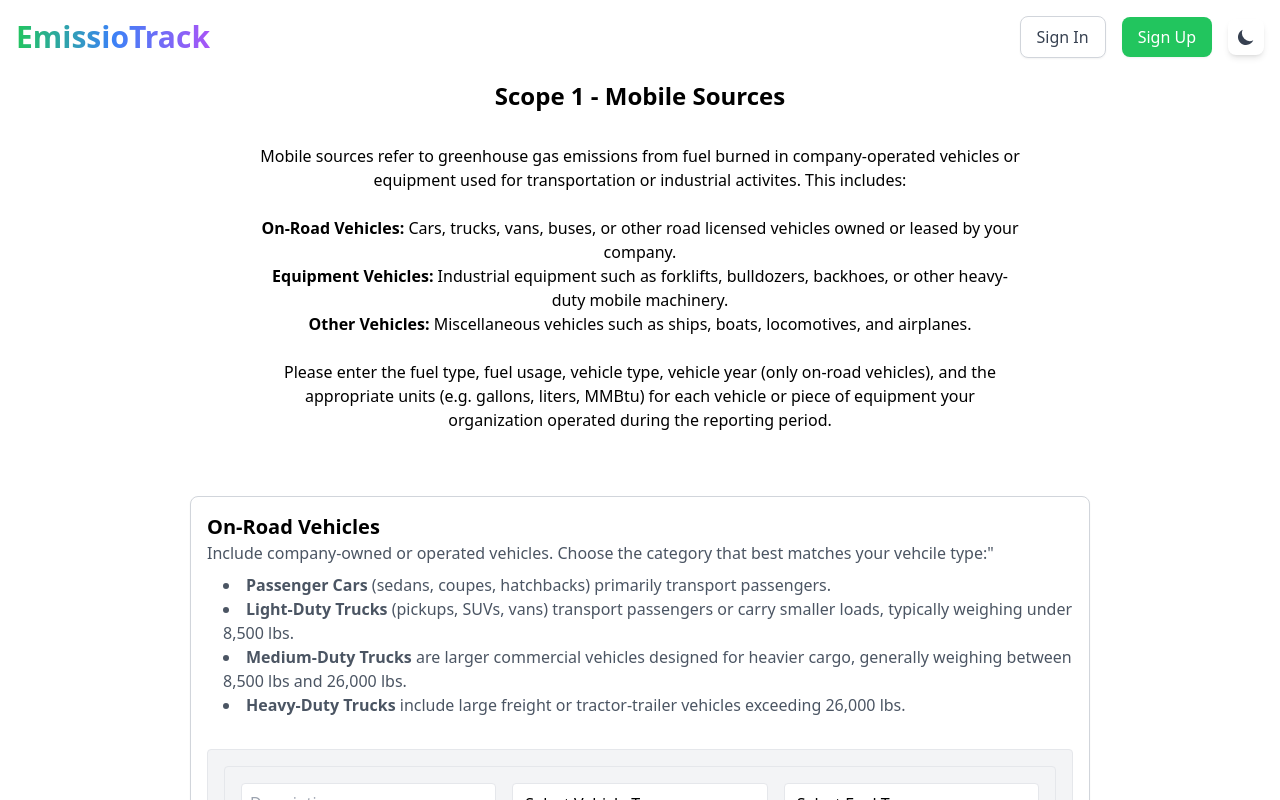
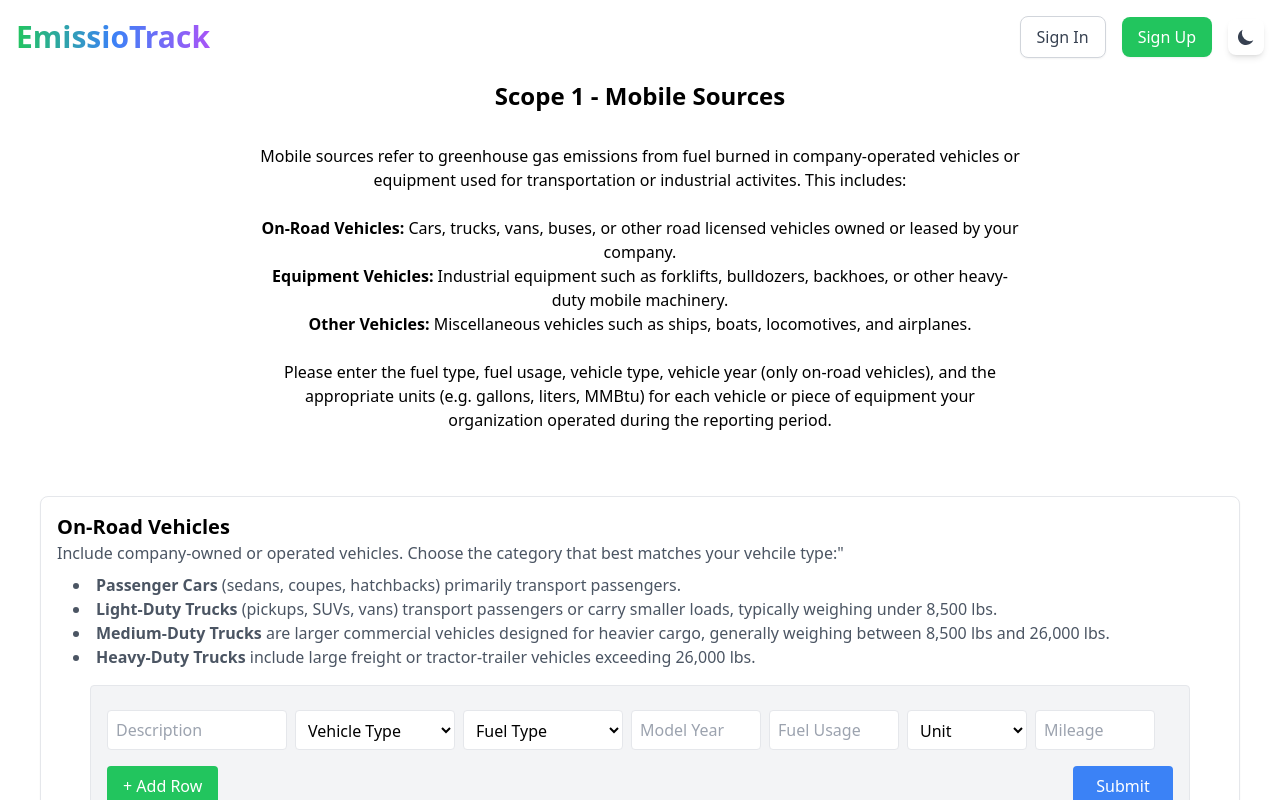
Before and after one commit to CarbonFootprintCalc/carbonFootPrintCalc, a React (Vite) app in the folder frontend/: page /mobile-sources in a window 1280 px wide. Shown: the top 800 px of the page. Built offline with nearby package versions, Linux system fonts and the light colour scheme.

Commit message:
fix the mobile page

```diff
--- a/frontend/src/components/MobileSourcesForm.tsx
+++ b/frontend/src/components/MobileSourcesForm.tsx
@@ -1,55 +1,50 @@
 import React, { useState } from "react";
 
-// Define the input type for mobile sources; vehicleYear can be a number or an empty string initially.
-interface MobileSourceInput {
-  description: string;
-  vehicleType: string;
-  fuelType: string;
-  vehicleYear: number | "";
-  fuelUsage: number | "";
-  unit: string;
-}
-
-interface AddSourceFormProps {
+interface MobileSourcesFormProps {
   onAdd: (
     sources: {
       description: string;
       vehicleType: string;
       fuelType: string;
-      vehicleYear: number;
+      modelYear: number;
       fuelUsage: number;
       unit: string;
+      mileage: number;
     }[]
-  ) => void | Promise<void>;
+  ) => void;
   vehicleOptions: string[];
   fuelOptions: string[];
   unitOptions: string[];
   disableYear?: boolean;
 }
 
-const MobileSourcesForm: React.FC<AddSourceFormProps> = ({
+const MobileSourcesForm: React.FC<MobileSourcesFormProps> = ({
   onAdd,
   vehicleOptions,
   fuelOptions,
   unitOptions,
   disableYear,
 }) => {
-  const [rows, setRows] = useState<MobileSourceInput[]>([
-    { description: "", vehicleType: "", fuelType: "", vehicleYear: "", fuelUsage: "", unit: "" },
+  const [rows, setRows] = useState([
+    {
+      description: "",
+      vehicleType: "",
+      fuelType: "",
+      modelYear: "",
+      fuelUsage: "",
+      unit: "",
+      mileage: "",
+    },
   ]);
 
-  // Generic change handler with explicit typing.
-  const handleInputChange = <T extends keyof MobileSourceInput>(
+  const handleChange = (
     index: number,
-    field: T,
-    value: MobileSourceInput[T]
+    field: keyof typeof rows[number],
+    value: string
   ) => {
     const updatedRows = [...rows];
-    if (field === "vehicleYear") {
-      // For vehicleYear, if the value is an empty string, keep it as "", else convert to number.
-      updatedRows[index][field] = (value === "" ? "" : Number(value)) as any;
-    } else if (field === "fuelUsage") {
-      updatedRows[index][field] = Number(value) as any;
+    if (["modelYear", "fuelUsage", "mileage"].includes(field)) {
+      updatedRows[index][field] = Number(value) || "";
     } else {
       updatedRows[index][field] = value;
     }
@@ -59,34 +54,53 @@
   const handleAddRow = () => {
     setRows((prev) => [
       ...prev,
-      { description: "", vehicleType: "", fuelType: "", vehicleYear: "", fuelUsage: "", unit: "" },
+      {
+        description: "",
+        vehicleType: "",
+        fuelType: "",
+        modelYear: "",
+        fuelUsage: "",
+        unit: "",
+        mileage: "",
+      },
     ]);
+  };
+
+  const handleRemoveRow = (index: number) => {
+    setRows(rows.filter((_, i) => i !== index));
   };
 
   const handleSubmit = (e: React.FormEvent) => {
     e.preventDefault();
 
-    // Validate each row's vehicleYear: must not be empty and within [1972, 2025].
     for (const row of rows) {
-      const yearNumber = row.vehicleYear === "" ? NaN : Number(row.vehicleYear);
-      if (isNaN(yearNumber) || yearNumber < 1972 || yearNumber > 2025) {
-        alert("Please enter a valid vehicle year between 1972 and 2025.");
+      const year = Number(row.modelYear);
+      if (!disableYear && (isNaN(year) || year < 1972 || year > 2025)) {
+        alert("Please enter a valid model year between 1972 and 2025.");
         return;
       }
     }
 
-    // Convert rows so that vehicleYear is guaranteed to be a number.
-    const validatedRows = rows.map(row => ({
-      ...row,
-      vehicleYear: Number(row.vehicleYear),
-      fuelUsage: Number(row.fuelUsage)
+    const validated = rows.map((r) => ({
+      ...r,
+      modelYear: Number(r.modelYear),
+      fuelUsage: Number(r.fuelUsage),
+      mileage: Number(r.mileage),
     }));
 
-    onAdd(validatedRows);
-    // Reset the form.
-    setRows([{ description: "", vehicleType: "", fuelType: "", vehicleYear: "", fuelUsage: "", unit: "" }]);
+    onAdd(validated);
+    setRows([
+      {
+        description: "",
+        vehicleType: "",
+        fuelType: "",
+        modelYear: "",
+        fuelUsage: "",
+        unit: "",
+        mileage: "",
+      },
+    ]);
   };
-
 
   return (
     <form
@@ -94,114 +108,86 @@
       className="mt-4 p-4 border rounded bg-gray-100 dark:bg-gray-800 w-[1100px] mx-auto"
     >
       {rows.map((row, index) => (
-
-        <div key={index} className="mb-4 border p-4 rounded">
-            <div className="grid grid-cols-3 gap-4">
-            {/* first row */}
-
-                {/* Description */}
-                <div className="col-span-1">
+        <div key={index} className="flex flex-wrap items-center gap-2 my-2">
           <input
             type="text"
+            placeholder="Description"
+            className="w-[180px] h-10 p-2 border rounded"
             value={row.description}
-                    onChange={(e) => handleInputChange(index, "description", e.target.value)}
-                    placeholder="Description"
-                    className="w-full h-10 p-2 border rounded placeholder-gray-400"
+            onChange={(e) => handleChange(index, "description", e.target.value)}
           />
-                </div>
 
-                {/* Vehicle Type */}
-                <div className="col-span-1">
           <select
             value={row.vehicleType}
-                    onChange={(e) => handleInputChange(index, "vehicleType", e.target.value)}
-                    className="w-full h-10 p-2 border rounded bg-white"
+            onChange={(e) => handleChange(index, "vehicleType", e.target.value)}
+            className="w-[160px] h-10 p-2 border rounded bg-white"
           >
-                    <option value="">Select Vehicle Type</option>
-                    {vehicleOptions.map((vehicle, i) => (
-                        <option key={i} value={vehicle}>
-                        {vehicle}
+            <option value="">Vehicle Type</option>
+            {vehicleOptions.map((v, i) => (
+              <option key={i} value={v}>
+                {v}
               </option>
             ))}
           </select>
-                </div>
 
-                {/* Fuel Type */}
-                <div className="col-span-1">
           <select
             value={row.fuelType}
-                    onChange={(e) => handleInputChange(index, "fuelType", e.target.value)}
-                    className="w-full h-10 p-2 border rounded bg-white"
+            onChange={(e) => handleChange(index, "fuelType", e.target.value)}
+            className="w-[160px] h-10 p-2 border rounded bg-white"
           >
-                    <option value="">Select Fuel Type</option>
-                    {fuelOptions.map((fuel, i) => (
-                        <option key={i} value={fuel}>
-                        {fuel}
+            <option value="">Fuel Type</option>
+            {fuelOptions.map((f, i) => (
+              <option key={i} value={f}>
+                {f}
               </option>
             ))}
           </select>
-                </div>
 
-            {/* second row */}
-                {/* Vehicle Year as a number input with placeholder */}
-                <div className="col-span-1">
           <input
             type="number"
             min="1972"
             max="2025"
-                    step="1"
-                    value={row.vehicleYear}
-                    onChange={(e) =>
-                        handleInputChange(
-                        index,
-                        "vehicleYear",
-                        e.target.value === "" ? "" : Number(e.target.value)
-                        )
-                    }
-                    placeholder="Year"
+            placeholder="Model Year"
             disabled={disableYear}
-                    className="w-full h-10 p-2 border rounded placeholder-gray-400"
+            className="w-[130px] h-10 p-2 border rounded"
+            value={row.modelYear}
+            onChange={(e) => handleChange(index, "modelYear", e.target.value)}
           />
-                </div>
 
-                {/* Fuel Usage */}
-                <div className="col-span-1">
           <input
             type="number"
-                    min="0"
-                    step="any"
+            placeholder="Fuel Usage"
+            className="w-[130px] h-10 p-2 border rounded"
             value={row.fuelUsage}
-                    onChange={(e) =>
-                        handleInputChange(index, "fuelUsage", e.target.value === "" ? 0 : Number(e.target.value))
-                    }
-                    placeholder="Fuel Usage"
-                    className="w-full h-10 p-2 border rounded placeholder-gray-400"
+            onChange={(e) => handleChange(index, "fuelUsage", e.target.value)}
           />
-                </div>
 
-                {/* Unit */}
-                <div className="col-span-1">
           <select
             value={row.unit}
-                    onChange={(e) => handleInputChange(index, "unit", e.target.value)}
-                    className="w-full h-10 p-2 border rounded bg-white"
+            onChange={(e) => handleChange(index, "unit", e.target.value)}
+            className="w-[120px] h-10 p-2 border rounded bg-white"
           >
-                    <option value="">Select Unit</option>
-                    {unitOptions.map((unit, i) => (
-                        <option key={i} value={unit}>
-                        {unit}
+            <option value="">Unit</option>
+            {unitOptions.map((u, i) => (
+              <option key={i} value={u}>
+                {u}
               </option>
             ))}
           </select>
-                </div>
-            </div>
 
-            {/* Remove Button */}
+          <input
+            type="number"
+            placeholder="Mileage"
+            className="w-[120px] h-10 p-2 border rounded"
+            value={row.mileage}
+            onChange={(e) => handleChange(index, "mileage", e.target.value)}
+          />
+
           {rows.length > 1 && (
             <button
               type="button"
-                onClick={() => setRows(rows.filter((_, idx) => idx !== index))}
-                className="w-[50px] h-10 bg-red-500 text-white rounded-lg hover:bg-red-600 transition-colors duration-200"
+              onClick={() => handleRemoveRow(index)}
+              className="w-[40px] h-10 bg-red-500 text-white rounded hover:bg-red-600"
             >
               ✕
             </button>
@@ -209,18 +195,17 @@
         </div>
       ))}
 
-      {/* Bottom Buttons */}
-      <div className="flex justify-between mt-2">
+      <div className="flex justify-between mt-4">
         <button
           type="button"
           onClick={handleAddRow}
-          className="px-4 py-2 bg-green-500 text-white rounded-lg hover:bg-green-600 transition-colors duration-200"
+          className="px-4 py-2 bg-green-500 text-white rounded hover:bg-green-600"
         >
           + Add Row
         </button>
         <button
           type="submit"
-          className="w-[100px] h-10 bg-blue-500 text-white rounded-lg hover:bg-blue-600 transition-colors duration-200 flex-shrink-0"
+          className="w-[100px] h-10 bg-blue-500 text-white rounded hover:bg-blue-600"
         >
           Submit
         </button>
--- a/frontend/src/components/MobileSourcesSelection.tsx
+++ b/frontend/src/components/MobileSourcesSelection.tsx
@@ -1,68 +1,69 @@
 import React, { useState } from "react";
-import AddSourceForm from "./MobileSourcesForm";
+import MobileSourcesForm from "./MobileSourcesForm";
 import axios from "axios";
 
-interface ScopeSectionProps {
+interface MobileSourcesSelectionProps {
   title: string;
   description: React.ReactNode;
 }
 
-// fuel project
-const mobileSourcesVehicleOptions: Record<string, string[]> = {
-  "Motor Vehicles": ["Passenger Cars", "Light-Duty Trucks", "Medium-Duty Trucks", "Heavy-Duty Trucks", "Buses", "Motorcycles"],
+interface MobileSource {
+  description: string;
+  vehicleType: string;
+  fuelType: string;
+  modelYear: number;
+  fuelUsage: number;
+  unit: string;
+  mileage: number;
+  emissions?: {
+    CO2: number;
+    CH4: number;
+    N2O: number;
+  };
+}
+
+const vehicleOptionsMap: Record<string, string[]> = {
+  "On-Road Vehicles": ["Gasoline Passenger Cars", "Gasoline Light-Duty Trucks", "Gasoline Medium-Duty Trucks", "Gasoline Heavy-Duty Trucks", "Buses", "Motorcycles"],
   "Equipment Vehicles": ["Agricultural Equipment", "Construction/Mining Equipment", "Lawn and Garden Equipment", "Airport Equipment", "Industrial/Commericial Equipment", "Logging Equipment", "Railroad Equipment", "Recreational Equipment"],
   "Other Vehicles": ["Ship/Boat", "Locomotive", "Aircraft"],
 };
 
-const mobileSourcesFuelOptions: Record<string, string[]> = {
-  "Motor Vehicles": ["Gasoline", "Diesel", "Methanol", "Ethanol", "CNG", "LPG", "LNG", "Biodiesel"],
+const fuelOptionsMap: Record<string, string[]> = {
+  "On-Road Vehicles": ["Gasoline", "Diesel", "Methanol", "Ethanol", "CNG", "LPG", "LNG", "Biodiesel"],
   "Equipment Vehicles": ["Gasoline (2 stroke)", "Gasoline (4 stroke)", "Diesel Equipment", "Diesel Off-Road Trucks", "Diesel", "LPG", ""],
-  "Other Vehicles": ["Residual Fuel Oil", "Gasoline (2 stroke)", "Gasoline (4 stroke", "Diesel", "Jet Fuel", "Aviation Gasoline"],
+  "Other Vehicles": ["Residual Fuel Oil", "Gasoline (2 stroke)", "Gasoline (4 stroke)", "Diesel", "Jet Fuel", "Aviation Gasoline"],
 };
 
 const unitOptions = ["Gallons", "Liters", "MMBtu"];
 
-// data type
-interface Source {
-  description: string;
-  vehicleType: string;
-  fuelType: string;
-  vehicleYear: number;
-  fuelUsage: number;
-  unit: string;
-  emissions?: { CO2: number; CH4: number; N2O: number };
-}
+// 判断 vehicleType 是否为 On-Road
+const isOnRoadVehicle = (vehicleType: string): boolean =>
+  vehicleOptionsMap["On-Road Vehicles"].includes(vehicleType);
 
-const MobileSourcesSelection: React.FC<ScopeSectionProps> = ({ title, description }) => {
-  const [sources, setSources] = useState<Source[]>([]);
+const MobileSourcesSelection: React.FC<MobileSourcesSelectionProps> = ({ title, description }) => {
+  const [sources, setSources] = useState<MobileSource[]>([]);
 
-  const handleAddSource = async (newSources: Omit<Source, "emissions">[]) => {
+  const handleAddSource = async (newSources: Omit<MobileSource, "emissions">[]) => {
     const updatedSources = await Promise.all(
-      newSources.map(async (source) => {
+      newSources.map(async (src) => {
+        const onRoad = isOnRoadVehicle(src.vehicleType);
+
         try {
-          console.log("Sending to backend:", {
-            vehicleType: source.vehicleType,
-            fuelType: source.fuelType,
-            vehicleYear: source.vehicleYear,
-            fuelUsage: Number(source.fuelUsage),
-            unit: source.unit,
-          });
-
-          const response = await axios.get("http://localhost:8080/scope1", {
+          const response = await axios.get("http://localhost:8080/mobile-sources", {
             params: {
-              vehicleType: source.vehicleType,
-              fuelType: source.fuelType,
-              vehicleYear: source.vehicleYear,
-              fuelUsage: Number(source.fuelUsage),
-              unit: source.unit,
+              fuelType: src.fuelType,
+              fuelUsage: src.fuelUsage,
+              vehicleType: src.vehicleType,
+              modelYear: String(src.modelYear),
+              mileage: src.mileage,
+              onRoad: onRoad,
             },
           });
 
-          console.log("Response from backend:", response.data);
-          return { ...source, emissions: response.data };
-        } catch (error) {
-          console.error("Error fetching emissions data:", error);
-          return { ...source, emissions: { CO2: 0, CH4: 0, N2O: 0 } };
+          return { ...src, emissions: response.data };
+        } catch (err) {
+          console.error("Emission fetch failed:", err);
+          return { ...src, emissions: { CO2: 0, CH4: 0, N2O: 0 } };
         }
       })
     );
@@ -71,48 +72,50 @@
   };
 
   return (
-    <div className="mt-8 p-4 border border-gray-300 rounded-lg shadow-sm bg-white w-[900px] mx-auto">
+    <div className="mt-8 p-4 border rounded-lg shadow-sm bg-white w-[1200px] mx-auto">
       <h2 className="text-xl font-bold">{title}</h2>
       <p className="text-gray-600">{description}</p>
 
       {sources.length > 0 && (
-        <table className="mt-4 w-full border-collapse border border-gray-300 text-center">
+        <table className="mt-4 w-full border-collapse text-center">
           <thead>
             <tr className="bg-gray-200">
-            <th className="border border-gray-300 p-2">Description</th>
-              <th className="border border-gray-300 p-2">Vehicle Type</th>
-              <th className="border border-gray-300 p-2">Fuel Type</th>
-              <th className="border border-gray-300 p-2">Vehicle Year</th>
-              <th className="border border-gray-300 p-2">Fuel Usage</th>
-              <th className="border border-gray-300 p-2">Unit</th>
-              <th className="border border-gray-300 p-2">CO₂ (kg)</th>
-              <th className="border border-gray-300 p-2">CH₄ (g)</th>
-              <th className="border border-gray-300 p-2">N₂O (g)</th>
+              <th className="border p-2">Description</th>
+              <th className="border p-2">Vehicle</th>
+              <th className="border p-2">Fuel</th>
+              <th className="border p-2">Model Year</th>
+              <th className="border p-2">Fuel Usage</th>
+              <th className="border p-2">Unit</th>
+              <th className="border p-2">Mileage</th>
+              <th className="border p-2">CO₂ (kg)</th>
+              <th className="border p-2">CH₄ (g)</th>
+              <th className="border p-2">N₂O (g)</th>
             </tr>
           </thead>
           <tbody>
-            {sources.map((source, index) => (
-              <tr key={index} className="border border-gray-300">
-                       <td className="border border-gray-300 p-2">{source.description}</td>
-                <td className="border border-gray-300 p-2">{source.vehicleType}</td>
-                <td className="border border-gray-300 p-2">{source.fuelType}</td>
-                <td className="border border-gray-300 p-2">{source.vehicleYear}</td>
-                <td className="border border-gray-300 p-2">{source.fuelUsage}</td>
-                <td className="border border-gray-300 p-2">{source.unit}</td>
-                <td className="border border-gray-300 p-2">{source.emissions?.CO2?.toFixed(2) ?? "Calculating..."}</td>
-                <td className="border border-gray-300 p-2">{source.emissions?.CH4?.toFixed(6) ?? "Calculating..."}</td>
-                <td className="border border-gray-300 p-2">{source.emissions?.N2O?.toFixed(6) ?? "Calculating..."}</td>
+            {sources.map((src, i) => (
+              <tr key={i}>
+                <td className="border p-2">{src.description}</td>
+                <td className="border p-2">{src.vehicleType}</td>
+                <td className="border p-2">{src.fuelType}</td>
+                <td className="border p-2">{src.modelYear}</td>
+                <td className="border p-2">{src.fuelUsage}</td>
+                <td className="border p-2">{src.unit}</td>
+                <td className="border p-2">{src.mileage}</td>
+                <td className="border p-2">{src.emissions?.CO2?.toFixed(2)}</td>
+                <td className="border p-2">{src.emissions?.CH4?.toFixed(6)}</td>
+                <td className="border p-2">{src.emissions?.N2O?.toFixed(6)}</td>
               </tr>
             ))}
           </tbody>
         </table>
       )}
 
-      <div className="w-full flex justify-center mt-4">
-        <AddSourceForm
+      <div className="mt-4">
+        <MobileSourcesForm
           onAdd={handleAddSource}
-          vehicleOptions={mobileSourcesVehicleOptions[title] || []}
-          fuelOptions={mobileSourcesFuelOptions[title] || []}
+          vehicleOptions={vehicleOptionsMap[title] || []}
+          fuelOptions={fuelOptionsMap[title] || []}
           unitOptions={unitOptions}
           disableYear={title === "Equipment Vehicles" || title === "Other Vehicles"}
         />
```
Lines whose indentation alone changed are shown as unchanged.
